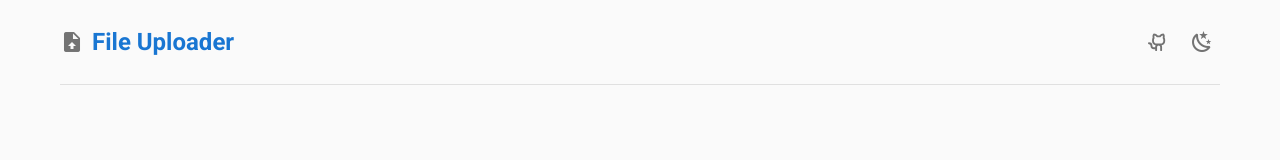
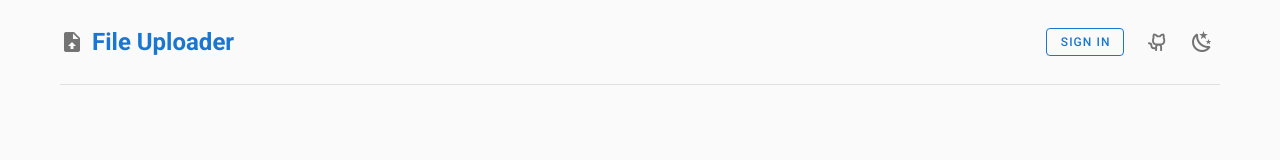
Before and after one commit to HoangNhatQuan/nuxt-upload-file, a Nuxt app in the folder client/: page / in a window 1280 px wide. Shown: the top 160 px of the page. Built offline with nearby package versions, Linux system fonts and the light colour scheme.

Commit message:
finish project

```diff
--- a/client/components/Header.vue
+++ b/client/components/Header.vue
@@ -21,6 +21,18 @@
               @click="handleSignOut"
             >
               Sign Out
+            </v-btn>
+          </div>
+
+          <!-- Sign In Button -->
+          <div v-else class="d-flex align-center mr-4">
+            <v-btn
+              small
+              outlined
+              color="primary"
+              @click="handleSignIn"
+            >
+              Sign In
             </v-btn>
           </div>
 
@@ -72,6 +84,9 @@ export default {
       // Reload the page to clear all state
       window.location.reload();
     },
+    handleSignIn() {
+      this.$store.commit('auth/SET_SHOW_AUTH_MODAL', true);
+    },
   },
 };
 </script>
--- a/client/layouts/default.vue
+++ b/client/layouts/default.vue
@@ -18,14 +18,21 @@
         </v-btn>
       </template>
     </v-snackbar>
+
+    <!-- Auth Modal -->
+    <AuthModal />
   </v-app>
 </template>
 
 <script>
 import { mapState } from "vuex";
+import AuthModal from "~/components/AuthModal.vue";
 
 export default {
   name: "DefaultLayout",
+  components: {
+    AuthModal,
+  },
   computed: {
     ...mapState(["snackbar"]),
   },
```
Also changed, not shown: 1 other file (tests, documents, lock files or other folders).
